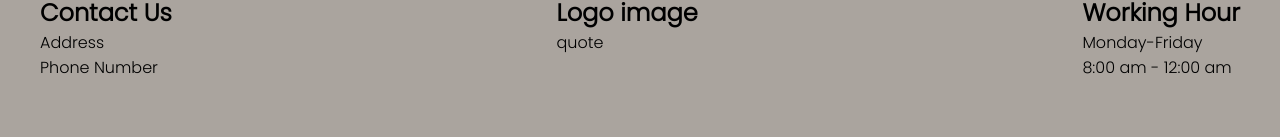
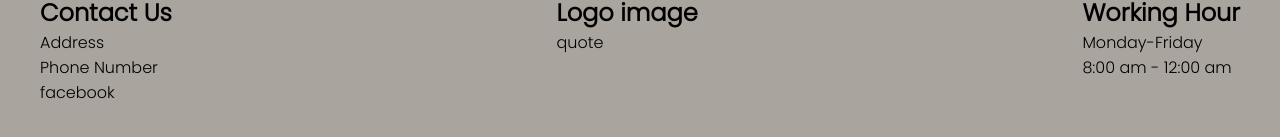
Before and after one commit to Suyog04/architect_101, a React (Create React App) app: page / in a window 1280 px wide. Shown: the part 2787-2924 px from the top of the page. Built offline with nearby package versions, Linux system fonts and the light colour scheme.

Commit message:
committed

```diff
--- a/src/components/Pages/footer/Footer.jsx
+++ b/src/components/Pages/footer/Footer.jsx
@@ -42,6 +42,9 @@ const Footer = () => {
           </div>
 
         </div>
+        <div className = "social-media_01">
+          facebook
+        </div>
       </section>
     </>
   )
```
Also changed, not shown: 2 other files (tests, documents, lock files or other folders).
